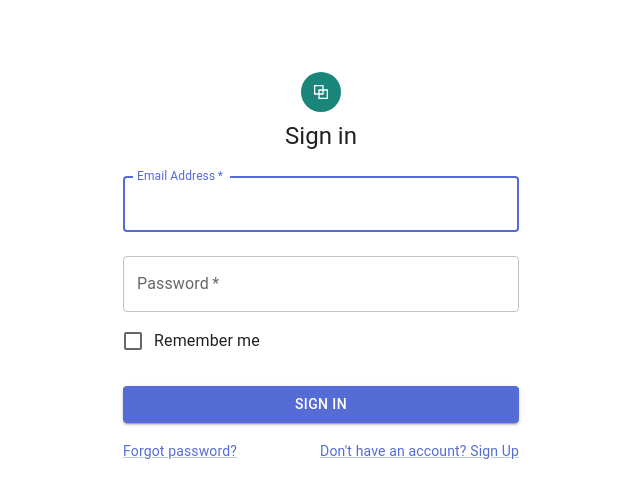
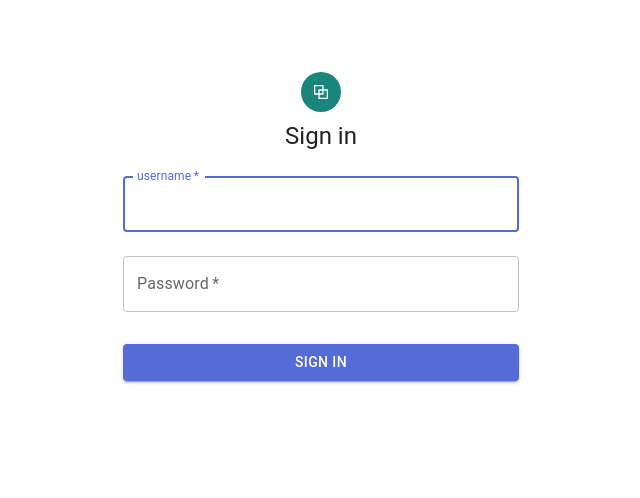
Before and after one commit to sachin96Boy/cba-assignment-react, a React (Vite) app: page / in a window 1280 px wide. Shown: the top 498 px of the page, without its empty margins (319-959 px from the left). Built offline with nearby package versions, Linux system fonts and the light colour scheme.

Commit message:
chor: signin component and form validation

```diff
--- a/package.json
+++ b/package.json
@@ -14,11 +14,14 @@
     "@emotion/styled": "^11.11.0",
     "@fontsource/roboto": "^5.0.3",
     "@mui/material": "^5.13.6",
+    "axios": "^1.4.0",
+    "formik": "^2.4.2",
     "react": "^18.2.0",
     "react-dom": "^18.2.0",
     "react-icons": "^4.10.1",
     "react-router": "^6.14.0",
-    "react-router-dom": "^6.14.0"
+    "react-router-dom": "^6.14.0",
+    "yup": "^1.2.0"
   },
   "devDependencies": {
     "@types/react": "^18.0.37",
--- /dev/null
+++ b/src/components/formcontrol/SigninForm.tsx
@@ -0,0 +1,66 @@
+import { Box, Button, TextField } from "@mui/material";
+import { useFormik } from "formik";
+import * as yup from "yup";
+
+interface IinitialValues {
+    username: string,
+    password: string,
+}
+
+function SigninForm() {
+  const handleSubmit = (values: IinitialValues, actions:any) => {
+    console.log(values);
+    console.log(actions);
+  };
+  const validationSchema = yup.object({
+    username: yup.string().required("username is required"),
+    password: yup
+      .string()
+      .required("Password is required"),
+  });
+  const formik = useFormik({
+    initialValues: {
+      username: "",
+      password: "",
+    },
+    validationSchema: validationSchema,
+    onSubmit: handleSubmit,
+  });
+  return (
+    <Box component="form" onSubmit={formik.handleSubmit} noValidate sx={{ mt: 1 }}>
+      <TextField
+        margin="normal"
+        required
+        fullWidth
+        id="username"
+        name="username"
+        label="username"
+        value={formik.values.username}
+        onChange={formik.handleChange}
+        error={formik.touched.username && Boolean(formik.errors.username)}
+        helperText={formik.touched.username && formik.errors.username}
+        autoComplete="username"
+        autoFocus
+      />
+      <TextField
+        margin="normal"
+        required
+        fullWidth
+        id="password"
+        name="password"
+        label="Password"
+        type="password"
+        value={formik.values.password}
+        onChange={formik.handleChange}
+        error={formik.touched.password && Boolean(formik.errors.password)}
+        helperText={formik.touched.password && formik.errors.password}
+        autoComplete="current-password"
+      />
+      <Button type="submit" fullWidth variant="contained" sx={{ mt: 3, mb: 2 }}>
+        Sign In
+      </Button>
+    </Box>
+  );
+}
+
+export default SigninForm;
--- a/src/pages/SigninScreen.tsx
+++ b/src/pages/SigninScreen.tsx
@@ -1,27 +1,11 @@
-import * as React from "react";
 import Avatar from "@mui/material/Avatar";
-import Button from "@mui/material/Button";
-import CssBaseline from "@mui/material/CssBaseline";
-import TextField from "@mui/material/TextField";
-import FormControlLabel from "@mui/material/FormControlLabel";
-import Checkbox from "@mui/material/Checkbox";
-import Link from "@mui/material/Link";
-import Grid from "@mui/material/Grid";
 import Box from "@mui/material/Box";
 import { AiOutlineBlock } from "react-icons/ai";
 import Typography from "@mui/material/Typography";
 import Container from "@mui/material/Container";
+import SigninForm from "../components/formcontrol/SigninForm";
 
 export default function SignInScreen() {
-  const handleSubmit = (event: React.FormEvent<HTMLFormElement>) => {
-    event.preventDefault();
-    const data = new FormData(event.currentTarget);
-    console.log({
-      email: data.get("email"),
-      password: data.get("password"),
-    });
-  };
-
   return (
     <Container component="main" maxWidth="xs">
       <Box
@@ -38,52 +22,7 @@ export default function SignInScreen() {
         <Typography component="h1" variant="h5">
           Sign in
         </Typography>
-        <Box component="form" onSubmit={handleSubmit} noValidate sx={{ mt: 1 }}>
-          <TextField
-            margin="normal"
-            required
-            fullWidth
-            id="email"
-            label="Email Address"
-            name="email"
-            autoComplete="email"
-            autoFocus
-          />
-          <TextField
-            margin="normal"
-            required
-            fullWidth
-            name="password"
-            label="Password"
-            type="password"
-            id="password"
-            autoComplete="current-password"
-          />
-          <FormControlLabel
-            control={<Checkbox value="remember" color="primary" />}
-            label="Remember me"
-          />
-          <Button
-            type="submit"
-            fullWidth
-            variant="contained"
-            sx={{ mt: 3, mb: 2 }}
-          >
-            Sign In
-          </Button>
-          <Grid container>
-            <Grid item xs>
-              <Link href="#" variant="body2">
-                Forgot password?
-              </Link>
-            </Grid>
-            <Grid item>
-              <Link href="#" variant="body2">
-                {"Don't have an account? Sign Up"}
-              </Link>
-            </Grid>
-          </Grid>
-        </Box>
+        <SigninForm />
       </Box>
     </Container>
   );
```
Also changed, not shown: src/utils/AxiosInstance.tsx (added, +8 -0 lines), 2 other files (tests, documents, lock files or other folders).
